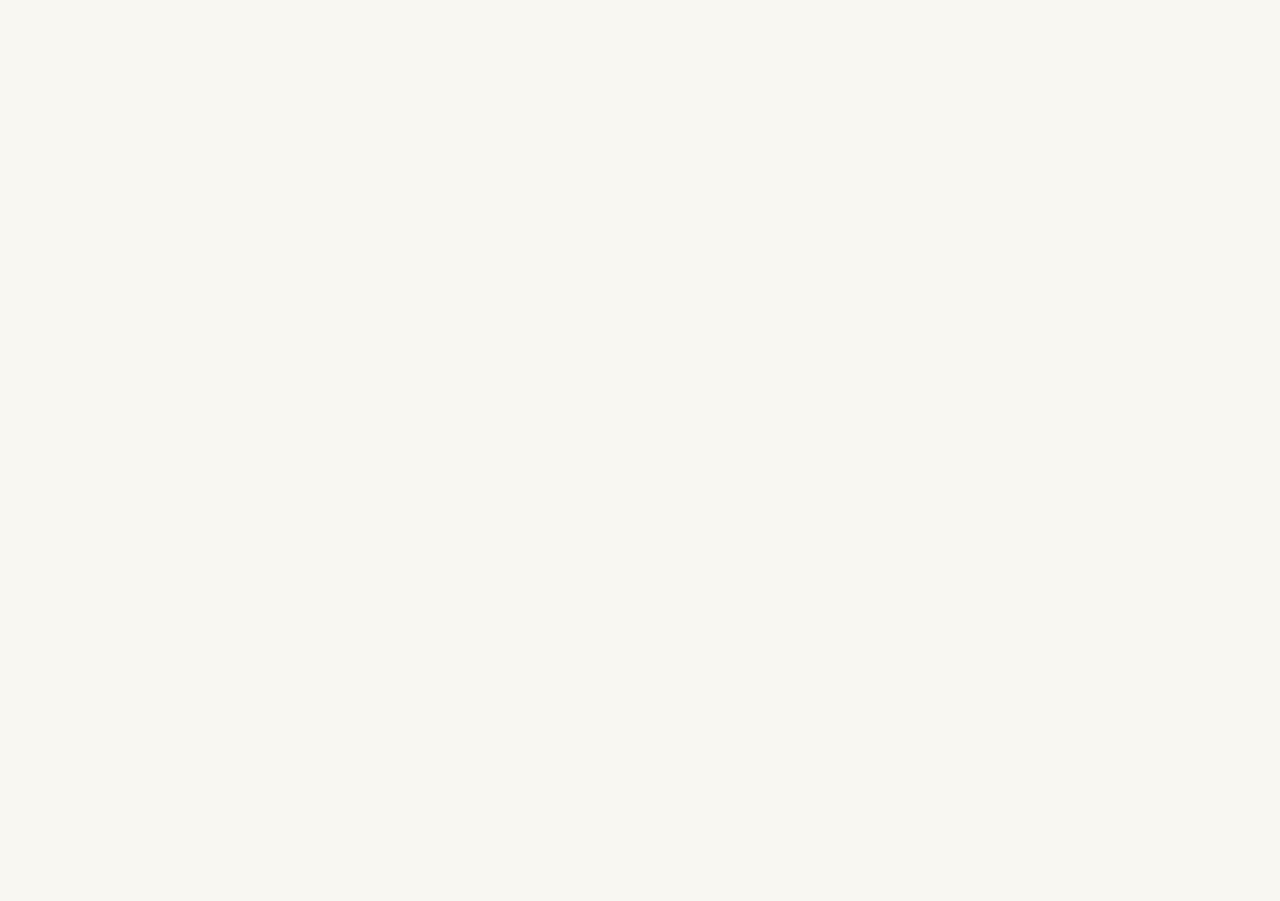
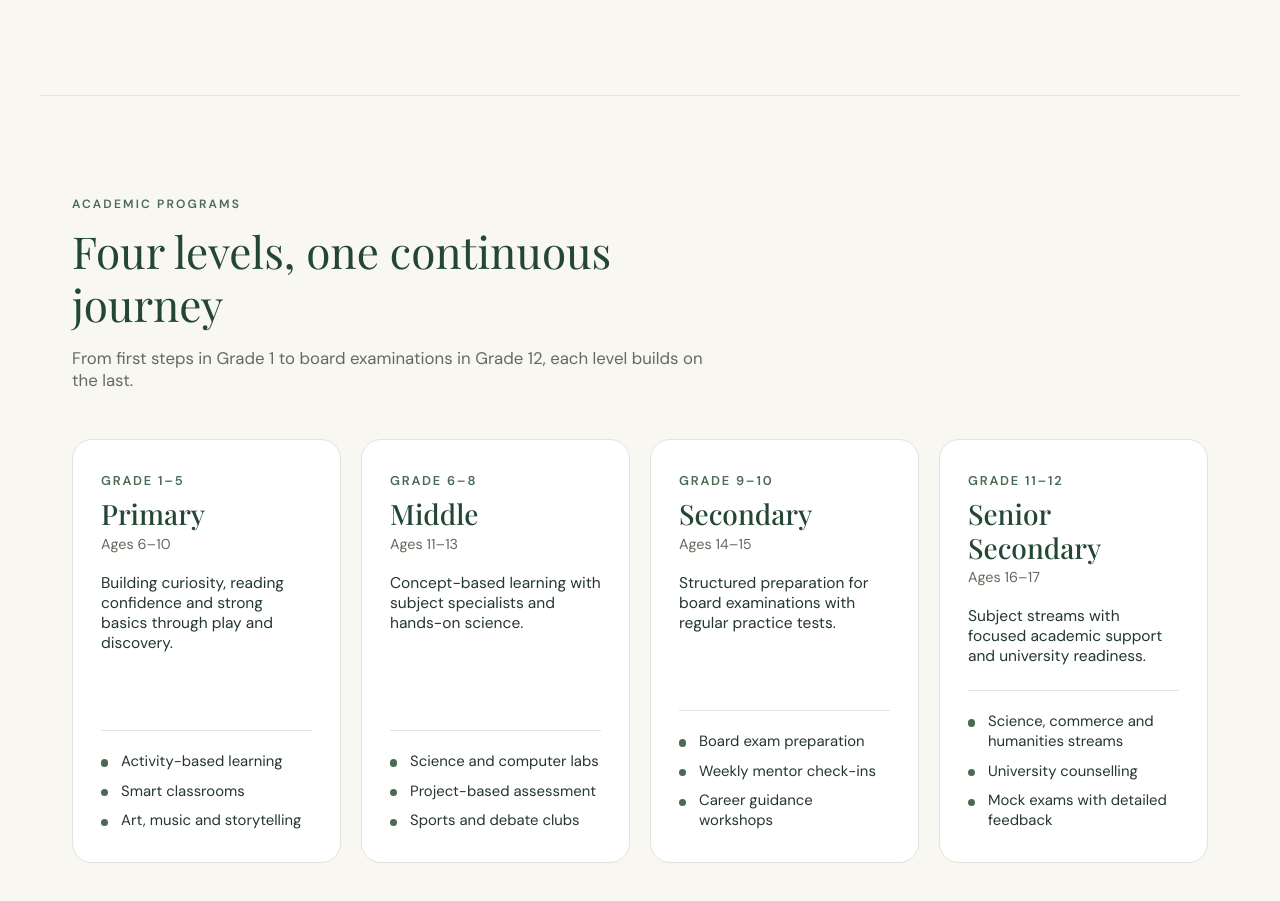
Before and after one commit to mayaswami/eakpustak-admissions, a React (Vite) app: page / in a window 1280 px wide. Shown: the part 1586-2487 px from the top of the page. Before the commit the page ends 1681 px from the top, so only its background shows below. Built offline with nearby package versions, Linux system fonts and the light colour scheme.

Commit message:
feat: add academic programs section

```diff
--- a/src/App.jsx
+++ b/src/App.jsx
@@ -1,6 +1,7 @@
 import Navbar from "./components/Navbar";
 import Hero from "./components/Hero";
 import WhyChoose from "./components/WhyChoose";
+import Programs from "./components/Programs";
 
 function App() {
   return (
@@ -9,6 +10,7 @@ function App() {
       <main id="top">
         <Hero />
         <WhyChoose />
+        <Programs />
       </main>
     </>
   );
--- /dev/null
+++ b/src/components/Programs.css
@@ -0,0 +1,95 @@
+.programs {
+  max-width: 1200px;
+  margin: 0 auto;
+  padding: 4rem 1.25rem;
+  border-top: 1px solid var(--color-border);
+}
+
+/* Mobile: one card per row */
+.programs-grid {
+  display: grid;
+  grid-template-columns: 1fr;
+  gap: 1.25rem;
+}
+
+.program-card {
+  display: flex;
+  flex-direction: column;
+  padding: 2rem 1.75rem;
+  border: 1px solid var(--color-border);
+  border-radius: 20px;
+  background: #fff;
+}
+
+.program-card__classes {
+  margin: 0 0 0.5rem;
+  font-size: 0.8rem;
+  font-weight: 600;
+  letter-spacing: 0.14em;
+  text-transform: uppercase;
+  color: var(--color-green);
+}
+
+.program-card h3 {
+  margin: 0 0 0.25rem;
+  font-size: 1.75rem;
+  font-weight: 500;
+}
+
+.program-card__age {
+  margin: 0 0 1.25rem;
+  font-size: 0.9rem;
+  color: var(--color-muted);
+}
+
+.program-card__desc {
+  margin: 0 0 1.5rem;
+  font-size: 0.97rem;
+}
+
+/* margin-top auto: features hamesha card ke neeche rahenge, cards same height ke dikhenge */
+.program-card__features {
+  display: grid;
+  gap: 0.6rem;
+  margin: auto 0 0;
+  padding: 1.25rem 0 0;
+  list-style: none;
+  border-top: 1px solid var(--color-border);
+}
+
+.program-card__features li {
+  position: relative;
+  padding-left: 1.25rem;
+  font-size: 0.93rem;
+}
+
+.program-card__features li::before {
+  content: "";
+  position: absolute;
+  left: 0;
+  top: 0.55em;
+  width: 0.45rem;
+  height: 0.45rem;
+  border-radius: 50%;
+  background: var(--color-green);
+}
+
+/* Tablet: two cards per row */
+@media (min-width: 640px) {
+  .programs-grid {
+    grid-template-columns: repeat(2, 1fr);
+  }
+}
+
+/* Desktop: four cards in one row */
+@media (min-width: 1200px) {
+  .programs-grid {
+    grid-template-columns: repeat(4, 1fr);
+  }
+}
+
+@media (min-width: 1024px) {
+  .programs {
+    padding: 6rem 2rem;
+  }
+}
--- /dev/null
+++ b/src/components/Programs.jsx
@@ -0,0 +1,36 @@
+import { programs } from "../data/programs";
+import "./Programs.css";
+
+function Programs() {
+  return (
+    <section id="academics" className="programs">
+      <div className="section-header">
+        <p className="eyebrow">ACADEMIC PROGRAMS</p>
+        <h2>Four levels, one continuous journey</h2>
+        <p className="section-intro">
+          From first steps in Grade 1 to board examinations in Grade 12, each
+          level builds on the last.
+        </p>
+      </div>
+
+      <div className="programs-grid">
+        {programs.map((program) => (
+          <article key={program.id} className="program-card">
+            <p className="program-card__classes">{program.classes}</p>
+            <h3>{program.level}</h3>
+            <p className="program-card__age">{program.ages}</p>
+            <p className="program-card__desc">{program.description}</p>
+
+            <ul className="program-card__features">
+              {program.features.map((feature) => (
+                <li key={feature}>{feature}</li>
+              ))}
+            </ul>
+          </article>
+        ))}
+      </div>
+    </section>
+  );
+}
+
+export default Programs;
--- /dev/null
+++ b/src/data/programs.js
@@ -0,0 +1,54 @@
+export const programs = [
+    {
+        id: "primary",
+        level: "Primary",
+        classes: "Grade 1–5",
+        ages: "Ages 6–10",
+        description:
+            "Building curiosity, reading confidence and strong basics through play and discovery.",
+        features: [
+            "Activity-based learning",
+            "Smart classrooms",
+            "Art, music and storytelling",
+        ],
+    },
+    {
+        id: "middle",
+        level: "Middle",
+        classes: "Grade 6–8",
+        ages: "Ages 11–13",
+        description:
+            "Concept-based learning with subject specialists and hands-on science.",
+        features: [
+            "Science and computer labs",
+            "Project-based assessment",
+            "Sports and debate clubs",
+        ],
+    },
+    {
+        id: "secondary",
+        level: "Secondary",
+        classes: "Grade 9–10",
+        ages: "Ages 14–15",
+        description:
+            "Structured preparation for board examinations with regular practice tests.",
+        features: [
+            "Board exam preparation",
+            "Weekly mentor check-ins",
+            "Career guidance workshops",
+        ],
+    },
+    {
+        id: "senior-secondary",
+        level: "Senior Secondary",
+        classes: "Grade 11–12",
+        ages: "Ages 16–17",
+        description:
+            "Subject streams with focused academic support and university readiness.",
+        features: [
+            "Science, commerce and humanities streams",
+            "University counselling",
+            "Mock exams with detailed feedback",
+        ],
+    },
+];
--- a/src/index.css
+++ b/src/index.css
@@ -86,3 +86,7 @@ h3 {
   outline: 2px solid var(--color-forest);
   outline-offset: 3px;
 }
+
+section[id] {
+  scroll-margin-top: 5rem;
+}
```
